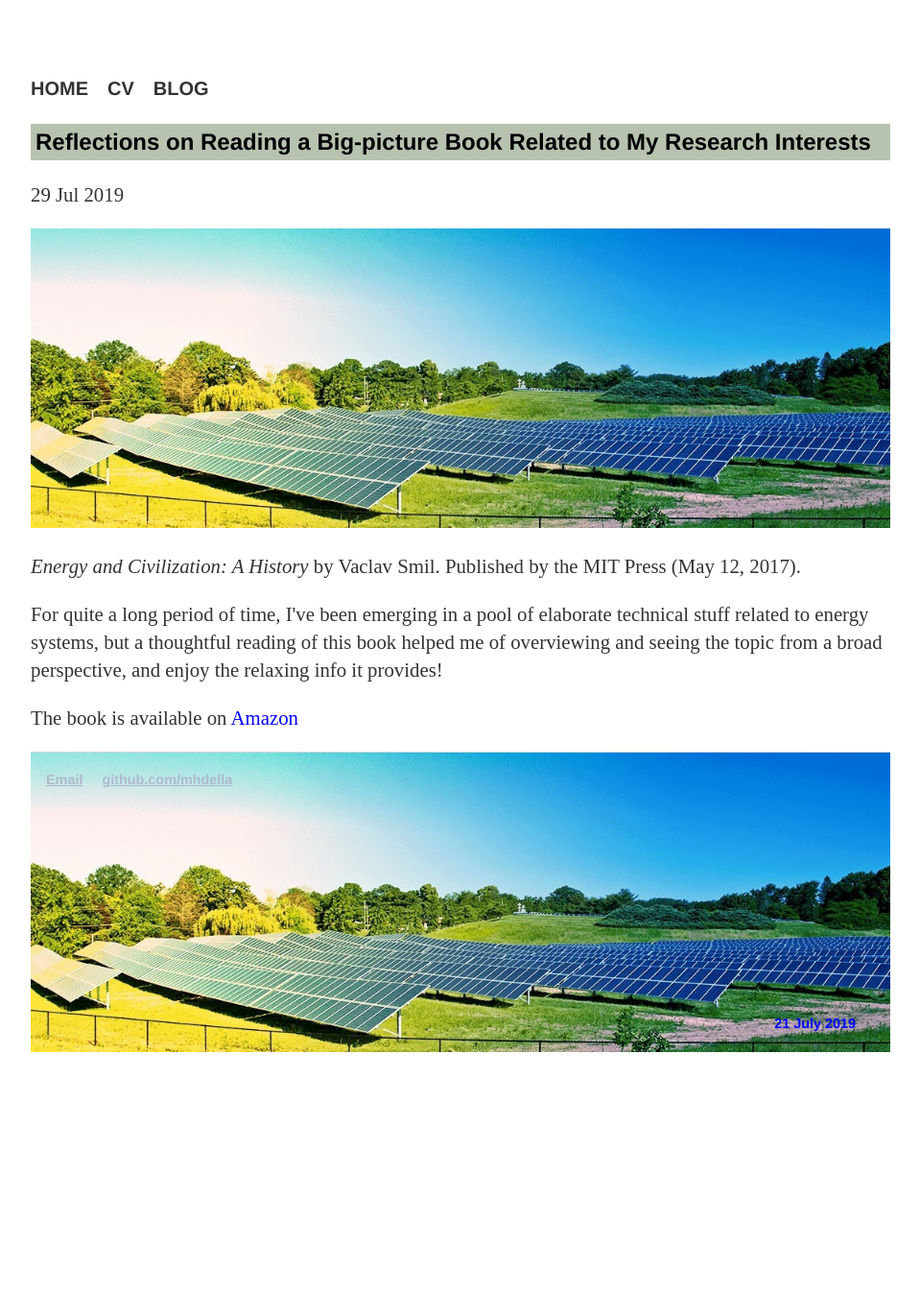
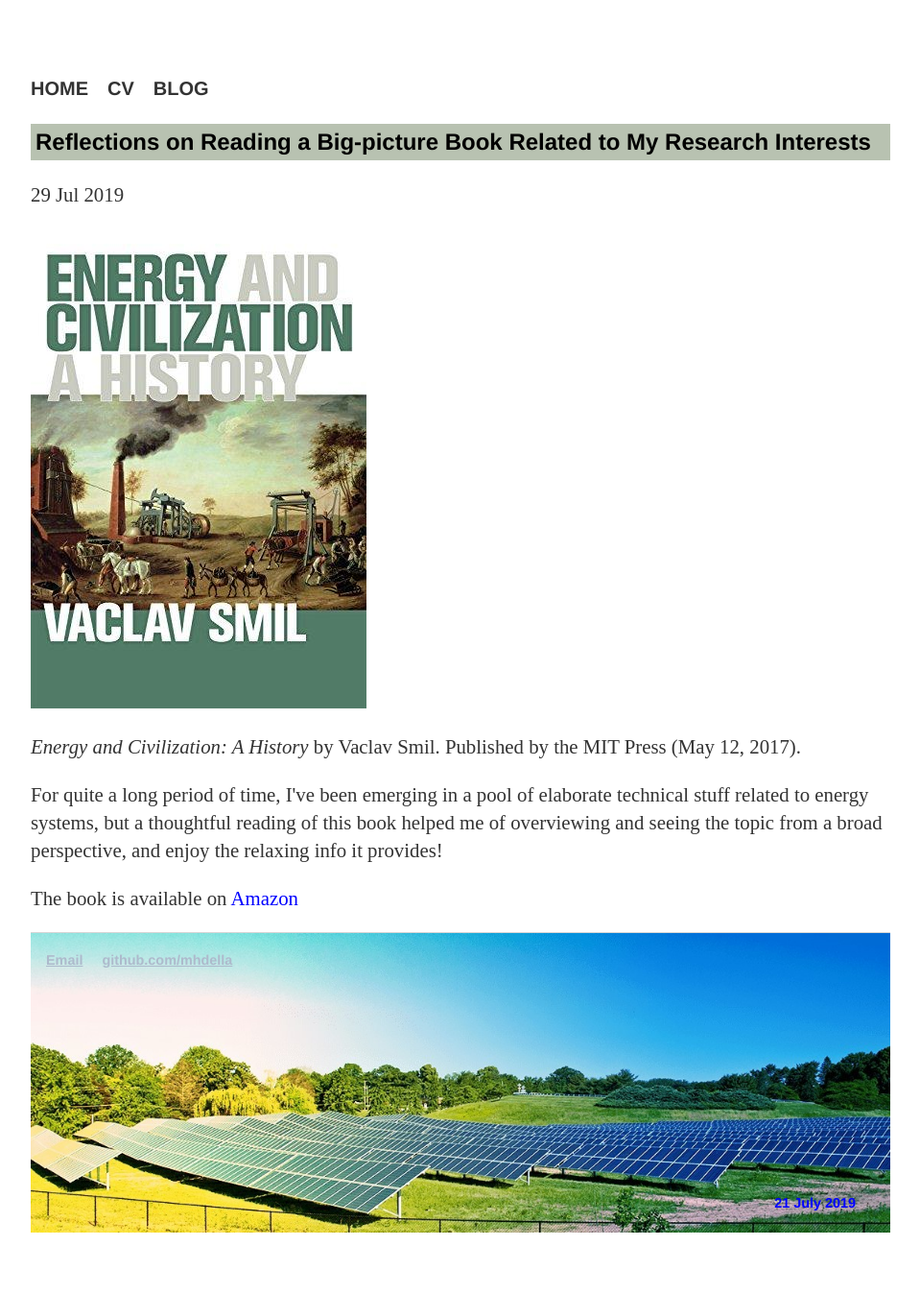
Before and after one commit to MohamedAbuella/MohamedAbuella.github.io, a Jekyll site: the page built from _posts/2019-07-29-Reflections.html, in a window 1280 px wide. Shown: the whole page at 96% size, without its empty margins (160-1119 px from the left). Built offline with Jekyll 4.4.1, drawn with Linux system fonts in a browser that asks for light colours; nearby versions of some CDN libraries; a script that is not in the unit is left out; comment, search, counter and statistics services are not loaded; before the commit the page ends 1161 px from its top, so only the background shows below that.

Commit message:
Update 2019-07-29-Reflections.html

```diff
--- a/_posts/2019-07-29-Reflections.html
+++ b/_posts/2019-07-29-Reflections.html
@@ -7,7 +7,7 @@ tags:       [Blog]
 ---
 <!-- <p>Author: Mohamed Abuella, &nbsp;  Publication Date: 2019-07-29 </p>  -->
 <!-- <img src="images/Energy_Civilization.jpg" width="220" height="277" alt="Front Cover"> -->
-<img src="/icons/banner.jpeg" alt="banner image">
+<img src="/icons/Energy_Civilization.jpg" alt="banner image">
 <p><cite>Energy and Civilization: A History</cite> by Vaclav Smil. Published by the MIT Press (May 12, 2017).</p>
 <p>For quite a long period of time, I've been emerging in a pool of elaborate technical stuff related to energy systems,
 but a thoughtful reading of this book helped me of overviewing and seeing the topic from a broad perspective, and enjoy the relaxing
```
